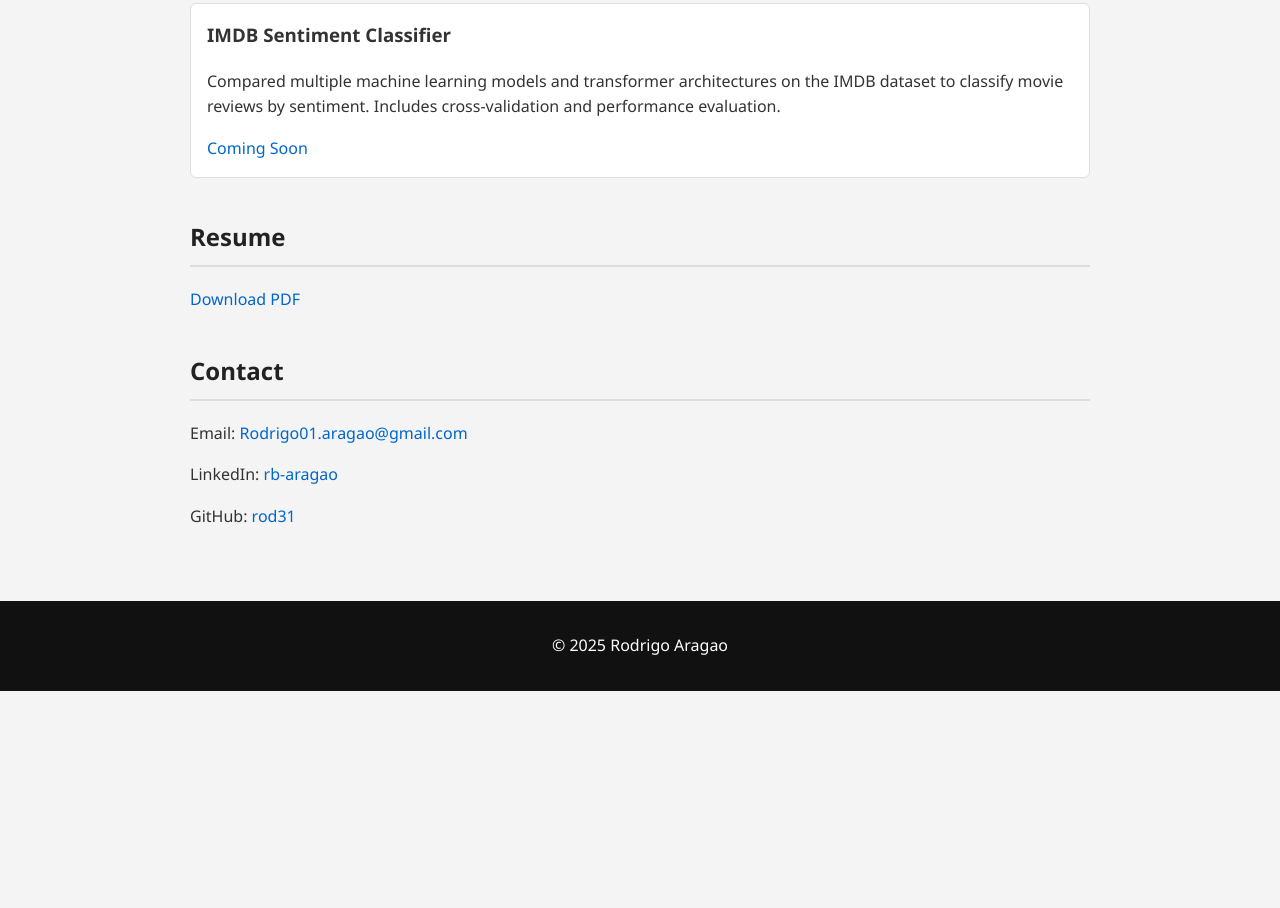
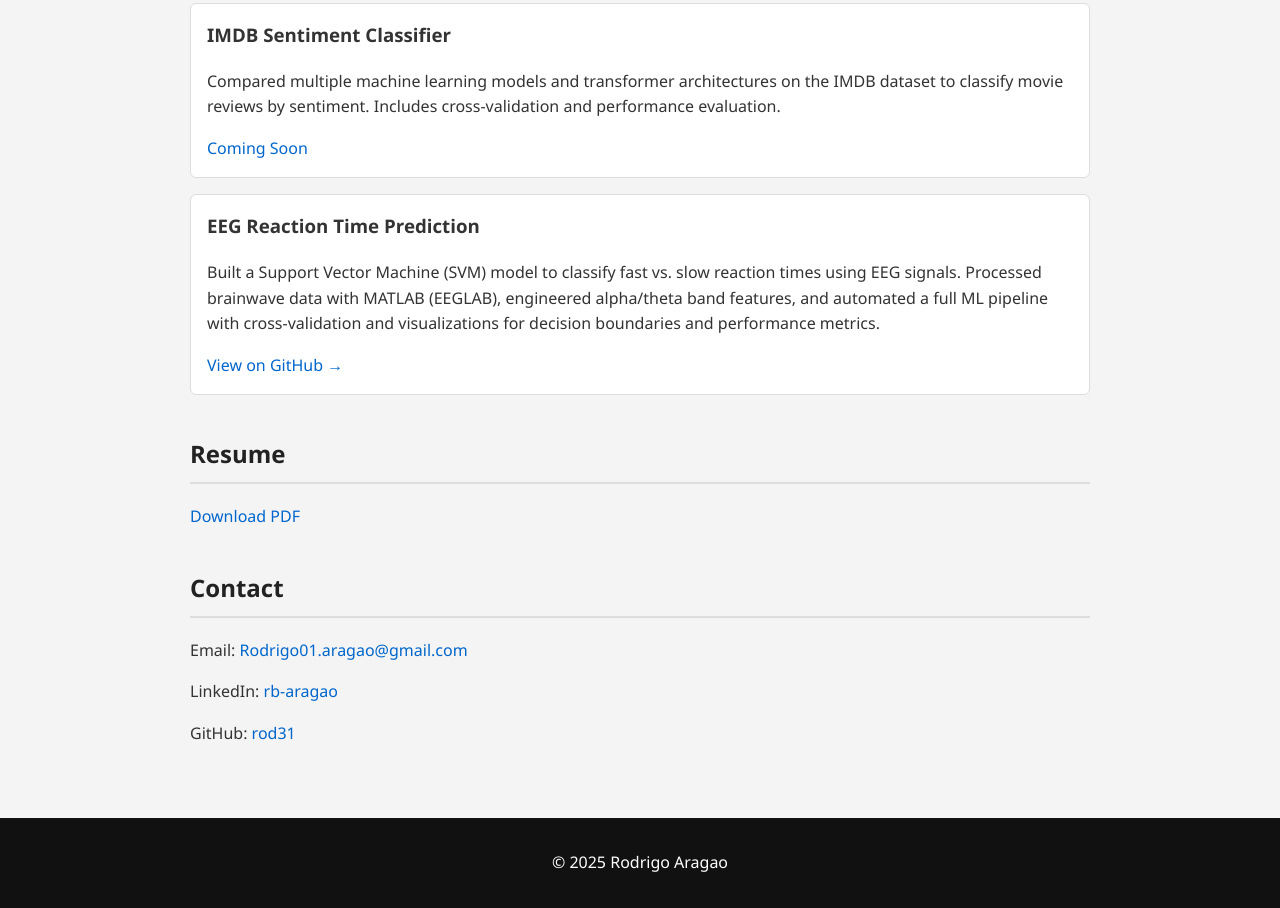
Before and after one commit to rod31/rod31.github.io, a plain HTML site: page index.html in a window 1280 px wide. Shown: the part 858-1766 px from the top of the page. Before the commit the page ends 1549 px from the top, so only its background shows below. Drawn offline with Linux system fonts and the light colour scheme.

Commit message:
Update index.html
Adding EEG project

```diff
--- a/index.html
+++ b/index.html
@@ -93,6 +93,11 @@
         <p>Compared multiple machine learning models and transformer architectures on the IMDB dataset to classify movie reviews by sentiment. Includes cross-validation and performance evaluation.</p>
         <a href="#" target="_blank">Coming Soon</a>
       </div>
+      <div class="project">
+      <h3>EEG Reaction Time Prediction</h3>
+      <p>Built a Support Vector Machine (SVM) model to classify fast vs. slow reaction times using EEG signals. Processed brainwave data with MATLAB (EEGLAB), engineered alpha/theta band features, and automated a full ML pipeline with cross-validation and visualizations for decision boundaries and performance metrics.</p>
+      <a href="https://github.com/rod31/eeg-reaction-time" target="_blank">View on GitHub →</a>
+      </div>
 
     </section>
 
```
